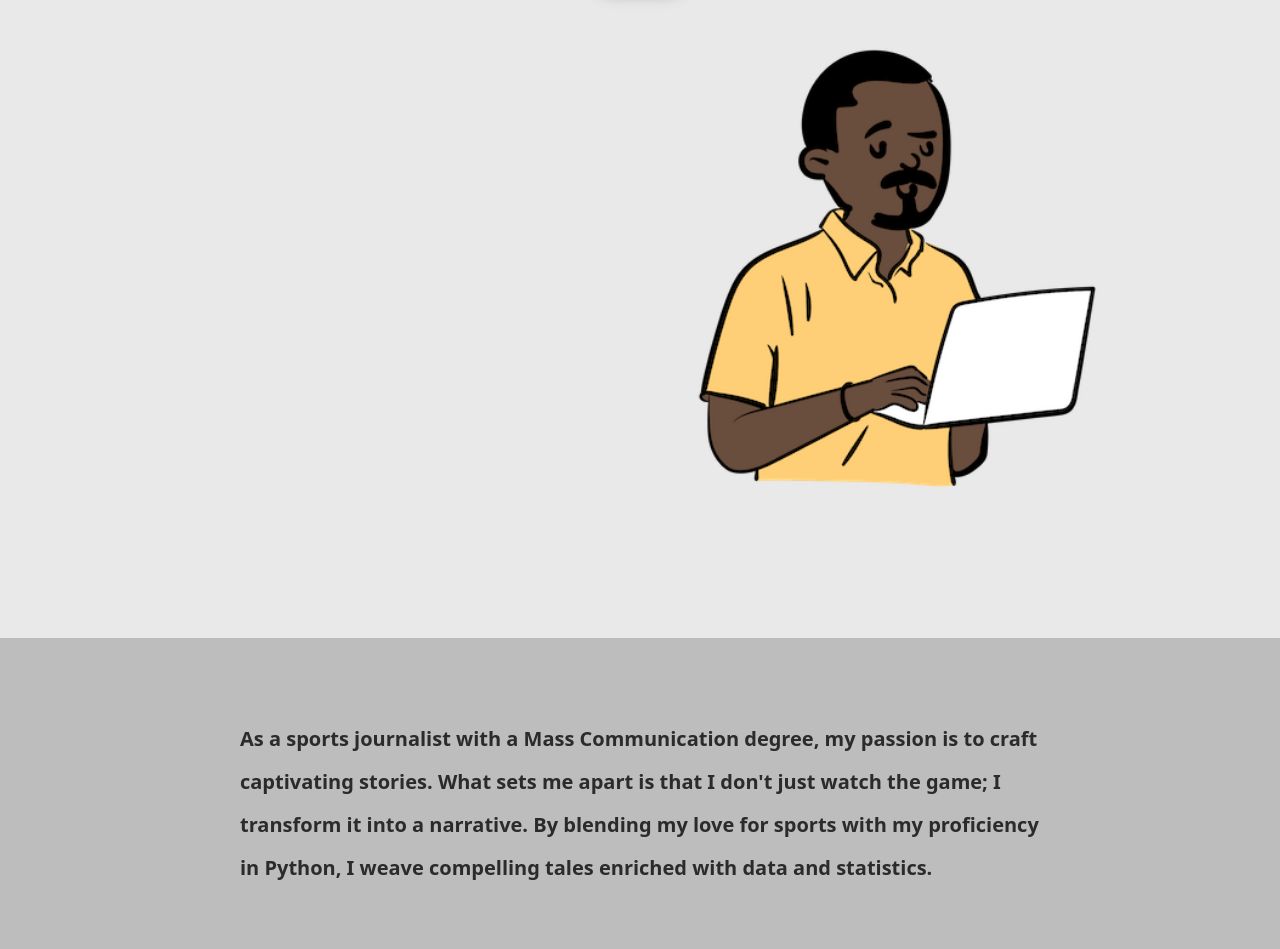
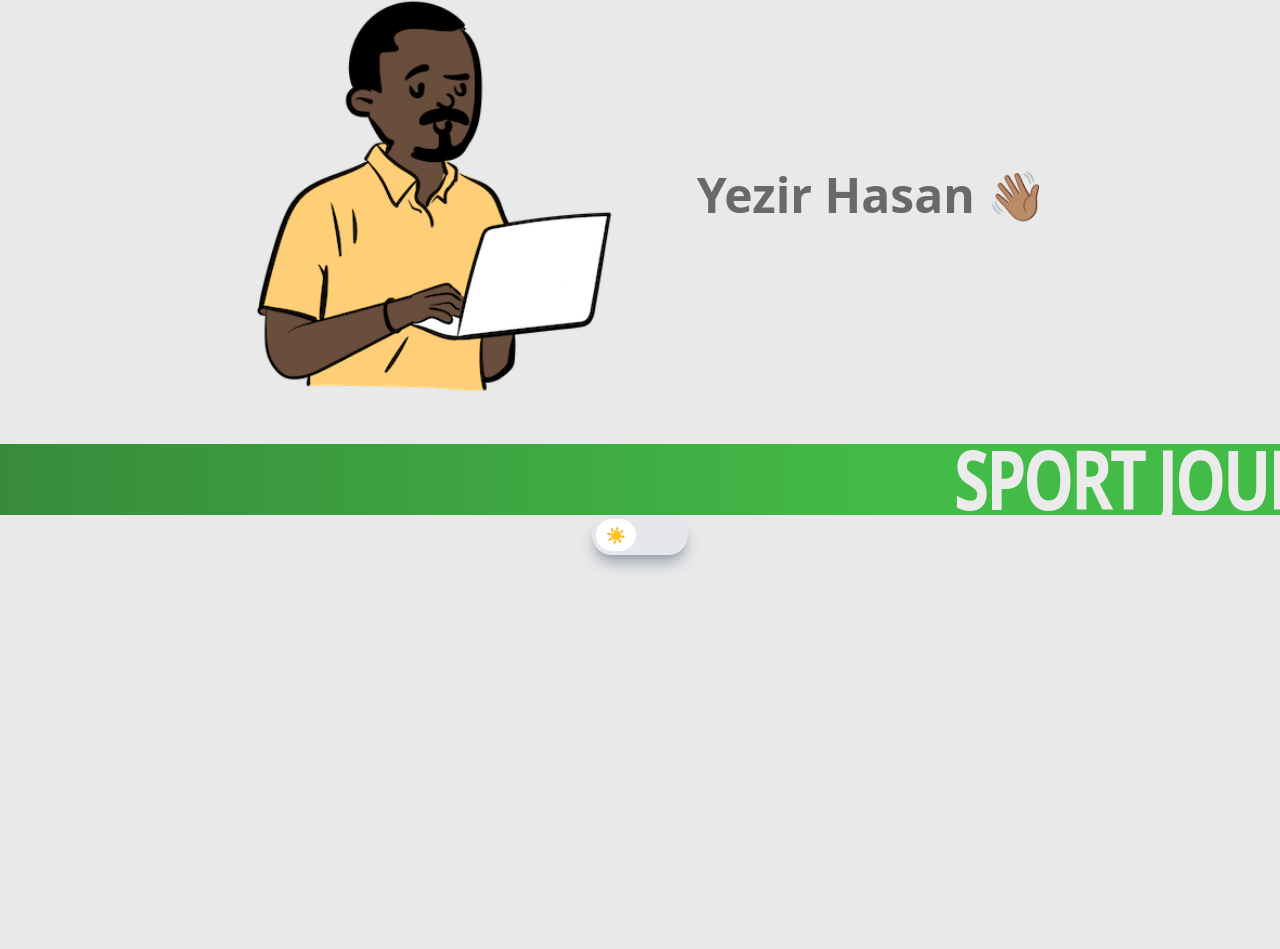
Before and after one commit to grzdev/yezirhasan, a SvelteKit app: page /more in a window 1280 px wide. Shown: the part 141-1090 px from the top of the page. After the commit the page ends 800 px from the top, so only its background shows below. Built offline with nearby package versions, Linux system fonts and the light colour scheme.

Commit message:
feat: career banner

```diff
--- a/src/modules/Home.svelte
+++ b/src/modules/Home.svelte
@@ -76,7 +76,7 @@
 		class="flex links-to-pages flex-col md:flex-row gap-[4vw] md:gap-[1.4vw] mt-[6vh] md:mt-[9vh]"
 	>
 		{#if cardVisible}
-			<a href="/about/">
+			<a href="/more/">
 				<div
 					class="move-from-bottom w-[90vw] h-[32vh] md:w-[47vw] md:h-[42vh] cursor-pointer px-[5vw] md:px-[2vw] bg-[#cdcdcd] dark:bg-[#1A1A1C] rounded-2xl flex relative group transition-colors duration-1000 ease-in-out md:hover:bg-[#7bff71] md:dark:hover:bg-[#43bb47] overflow-hidden"
 				>
--- a/src/modules/More.svelte
+++ b/src/modules/More.svelte
@@ -4,113 +4,51 @@
 	import ThemeSwitch from '$lib/ThemeSwitch/ThemeSwitch.svelte';
 </script>
 
-<div>
-	<ThemeSwitch />
 <div
 	class="flex flex-col justify-center items-center"
 >
 	<div
-			class="flex flex-col sm:flex-col md:flex-row justify-center items-center mt-[2rem] sm:mt-[3rem] md:mt-[2rem]"
+		class="flex flex-col sm:flex-col md:flex-row justify-center items-center mt-[2rem] sm:mt-[3rem] md:mt-[2rem] gap-[-1rem] md:gap-[4rem]"
 	>
-			<div
-				class="hidden md:block w-[22rem] sm:w-[32rem] md:w-[32rem] mt-[1rem] sm:mt-[1rem] md:mt-[3rem]"
-			>
-				<h1
-					class="text-center cursor-pointer sm:text-start md:text-start text-fade text-xl sm:text-2xl md:text-2xl hover:text-black dark:hover:text-white transition duration-500 ease-in-out text-[#6a6868] dark:text-[#989898] font-semibold"
-				>
-					Hey there! 👋🏽
-				</h1>
-				<div>
-					<h1
-						class="text-center cursor-pointer sm:text-start md:text-start text-animation text-3xl sm:text-5xl md:text-5xl mt-[1rem] leading-[2rem] sm:leading-[4rem] md:leading-[4rem] font-bold hover:text-black dark:hover:text-white transition duration-500 ease-in-out text-[#424141] dark:text-[#bbbaba]"
-					>
-						Sports Journalist,
-					</h1>
-					<h1
-						class="text-center cursor-pointer sm:text-start md:text-start text-animation2 text-3xl sm:text-5xl md:text-5xl mt-[1rem] leading-[2rem] sm:leading-[4rem] md:leading-[4rem] font-bold hover:text-black dark:hover:text-white transition duration-500 ease-in-out text-[#424141] dark:text-[#bbbaba]"
-					>
-						Backend developer &
-					</h1>
-					<h1
-						class="text-center cursor-pointer sm:text-start md:text-start text-animation3 text-3xl sm:text-5xl md:text-5xl mt-[1rem] leading-[2rem] sm:leading-[4rem] md:leading-[4rem] font-bold hover:text-black dark:hover:text-white transition duration-500 ease-in-out text-[#424141] dark:text-[#bbbaba]"
-					>
-						Creative Manager
-					</h1>
-				</div>
-			</div>
-			<div class="">
 		<img
 			src={Yezir}
 			alt=""
-					class="text-fade mt-[0] sm:mt-[0] md:mt-[] w-[20rem] sm:w-[26rem] md:w-[28rem]"
+			class="text-fade mt-[0] sm:mt-[0] md:mt-[] w-[20rem] sm:w-[26rem] md:w-[25rem]"
 		/>
 		<h1
-					class="block md:hidden text-center mt-[1rem] text-fade text-2xl hover:text-black dark:hover:text-white transition duration-500 ease-in-out text-[#6a6868] dark:text-[#989898] font-semibold"
+			class="text-center cursor-pointer sm:text-start md:text-start text-fade text-3xl sm:text-2xl md:text-5xl hover:text-black dark:hover:text-white transition duration-500 ease-in-out text-[#6a6868] dark:text-[#989898] font-semibold"
 		>
-					Hey there 👋🏽
+			Yezir Hasan 👋🏽
+		</h1>
+	</div>
+
+	<div
+		class="w-full h-[3rem] mt-[3rem] md:mt-[2rem] md:h-[5.5svw] overflow-hidden flex items-center"
+		style="background: rgb(56,139,59); background: linear-gradient(90deg, rgba(56,139,59,1) 0%, rgba(67,187,71,1) 70%);"
+	>
+		<div class="marquee-wrapper">
+			<h1
+				class="text-[2.7rem] md:text-[4rem] font-bold text-[#ebebeb] dark:text-black tracking-tighter marquee-content"
+				style="transform: scaleY(1.3);"
+			>
+				SPORT JOURNALIST
+			</h1>
+			<h1
+				class="text-[2.7rem] md:text-[4rem] font-bold text-[#ebebeb] dark:text-black tracking-tighter marquee-content"
+				style="transform: scaleY(1.3);"
+			>
+				BACKEND DEVELOPER
+			</h1>
+			<h1
+				class="text-[2.7rem] md:text-[4rem] font-bold text-[#ebebeb] dark:text-black tracking-tighter marquee-content"
+				style="transform: scaleY(1.3);"
+			>
+				CREATIVE MANAGER
 			</h1>
 		</div>
 	</div>
 
-		<div
-			class="w-full h-[92rem] sm:h-[35rem] md:h-[62rem] bg-[#bdbdbd] dark:bg-[#19191A] mt-[5rem] md:mt-[8rem] flex justify-center items-center flex-col gap-[3rem]"
-		>
-			<!-- <p
-			class=" text-left w-[20rem] sm:w-[40rem] md:w-[50rem] text-xl sm:text-xl md:text-2xl font-bold leading-[2.5rem] sm:leading-[2.5rem] md:leading-[2.7rem] text-[#2b2b2b] dark:text-[#eceaea]"
-		  >
-			Sports journalist with a Mass Communication degree, blending my passion
-			for sports with my proficiency in Python to craft compelling narratives
-			enriched with data and statistics. Transforming games into stories through
-			the lens of analytics.
-		  </p> -->
-			<p
-				class=" text-left w-[20rem] sm:w-[40rem] md:w-[50rem] text-md sm:text-xl md:text-xl font-bold leading-[2.5rem] sm:leading-[2.5rem] md:leading-[2.7rem] text-[#2b2b2b] dark:text-[#eceaea]"
-			>
-				As a sports journalist with a Mass
-				Communication degree, my passion is to
-				craft captivating stories. What sets me
-				apart is that I don't just watch the game;
-				I transform it into a narrative. By
-				blending my love for sports with my
-				proficiency in Python, I weave compelling
-				tales enriched with data and statistics.
-			</p>
-			<p
-				class=" text-left w-[20rem] sm:w-[40rem] md:w-[50rem] text-md sm:text-xl md:text-xl font-bold leading-[2.5rem] sm:leading-[2.5rem] md:leading-[2.7rem] text-[#2b2b2b] dark:text-[#eceaea]"
-			>
-				Imagine games that unfold not just on the
-				field, but also through the lens of
-				analytics, turning every match into a
-				unique story waiting to be told. With a
-				keen eye for detail and a knack for
-				storytelling, I bring you closer to the
-				heart of the action.
-			</p>
-			<p
-				class="text-left w-[20rem] sm:w-[40rem] md:w-[50rem] text-md sm:text-xl md:text-xl font-bold leading-[2.5rem] sm:leading-[2.5rem] md:leading-[2.7rem] text-[#2b2b2b] dark:text-[#eceaea]"
-			>
-				But life is not just about the scoreboard.
-				Beyond sports journalism, I immerse myself
-				in the world of video games, exploring the
-				realms of rhytms and beats. I also have a
-				deep appreciation for art, where
-				creativity knows no bounds. And when the
-				need for some real-world action arises,
-				you might catch me enjoying a lively
-				kickabout in the park. After all, the best
-				stories are the ones we create ourselves.
-			</p>
-			<p
-				class="text-left w-[20rem] sm:w-[40rem] md:w-[50rem] text-md sm:text-xl md:text-xl font-bold leading-[2.5rem] sm:leading-[2.5rem] md:leading-[2.7rem] text-[#2b2b2b] dark:text-[#eceaea]"
-			>
-				Join me on this journey of sports,
-				technology, and creativity converge. Let's
-				turn every game into a story worth
-				sharing.
-			</p>
-		</div>
-
-		<div class="w-full h-[10rem]" />
+	<ThemeSwitch />
 </div>
 
 <style>
@@ -149,5 +87,27 @@
 		/* display: inline-block; */
 		animation: fadeInUp 1.3s ease-in-out;
 	}
+
+	.marquee-wrapper {
+		display: flex;
+		white-space: nowrap;
+		animation: marquee 12s linear infinite;
+	}
+
+	.marquee-content {
+		padding-right: 5vw; /* Adjust the gap between the texts */
+	}
+
+	@keyframes marquee {
+		0% {
+			transform: translateX(
+				100%
+			); /* Start from the right end */
+		}
+		100% {
+			transform: translateX(
+				-100%
+			); /* Slide the entire width of the text */
+		}
+	}
 </style>
-</div>
```
Also changed, not shown: src/modules/AllArticles.svelte (+64 -23 lines). Lines whose indentation alone changed are shown as unchanged.
